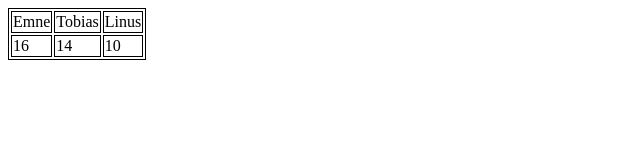
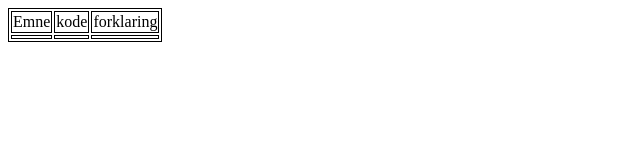
Before and after one commit to vam120VM/vam120VM.github.io, a plain HTML site: page index.html in a window 1280 px wide. Shown: the whole page, without its empty margins (0-640 px from the left). Drawn offline with Linux system fonts and the light colour scheme.

Commit message:
Update index.html

```diff
--- a/index.html
+++ b/index.html
@@ -11,12 +11,12 @@
 <table style="border=1px">
   <tr>
     <td>Emne</td>
-    <td>Tobias</td>
-    <td>Linus</td>
+    <td>kode</td>
+    <td>forklaring</td>
   </tr>
   <tr>
-    <td>16</td>
-    <td>14</td>
-    <td>10</td>
+    <td></td>
+    <td></td>
+    <td></td>
   </tr>
 </table>
```
